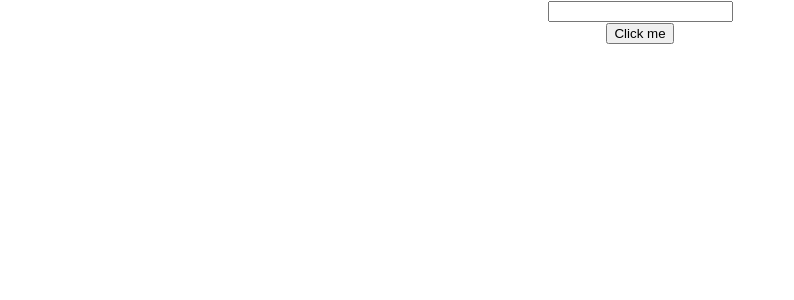
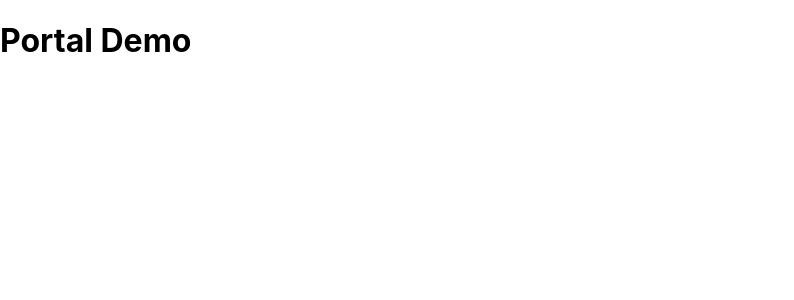
Before and after one commit to ravipandya15/ReactJS_Tutorial, a React (Create React App) app: page / in a window 1280 px wide. Shown: the top 300 px of the page, without its empty margins (0-794 px from the left). Built offline with nearby package versions, Linux system fonts and the light colour scheme.

Commit message:
React - Portals

```diff
--- a/public/index.html
+++ b/public/index.html
@@ -29,6 +29,7 @@
   <body>
     <noscript>You need to enable JavaScript to run this app.</noscript>
     <div id="root"></div>
+    <div id="portal-root"></div>
     <!--
       This HTML file is a template.
       If you open it directly in the browser, you will see an empty page.
--- a/src/App.js
+++ b/src/App.js
@@ -24,11 +24,13 @@ import ParentComp from './components/ParentComp';
 import RefsDemo from './components/RefsDemo';
 import ParentFocus from './components/ParentFocus';
 import FRParentInput from './components/FRParentInput';
+import Portal from './components/Portal';
 
 function App() {
   return (
     <div className="App">
-      <FRParentInput />
+      <Portal />
+      {/* <FRParentInput /> */}
       {/* <ParentFocus /> */}
       {/* <RefsDemo /> */}
       {/* <ParentComp /> */}
--- /dev/null
+++ b/src/components/Portal.js
@@ -0,0 +1,13 @@
+import React from 'react'
+import ReactDOM from 'react-dom'
+
+function Portal() {
+    return ReactDOM.createPortal(
+        <h1>
+            Portal Demo
+        </h1>,
+        document.getElementById('portal-root')
+    )
+}
+
+export default Portal
```
